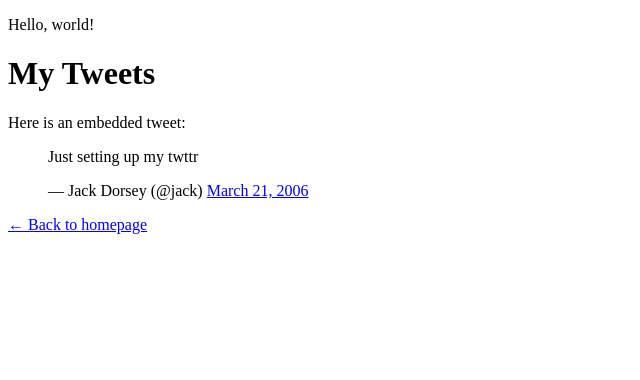
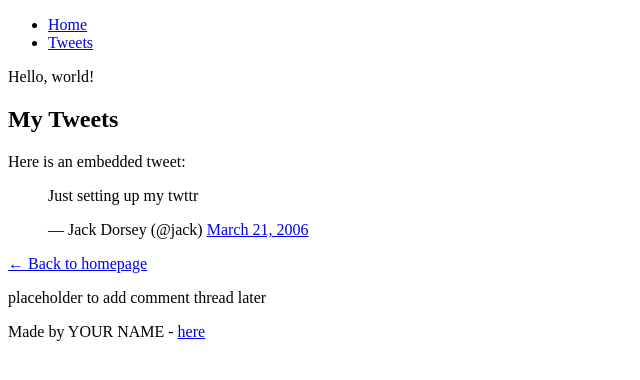
Before and after one commit to LadyYaa52/My_First_Portfolio, a plain HTML site: page html_basic/tweets.html in a window 1280 px wide. Shown: the whole page, without its empty margins (0-640 px from the left). Drawn offline with Linux system fonts and the light colour scheme.

Commit message:
Update tweets.html

```diff
--- a/html_basic/tweets.html
+++ b/html_basic/tweets.html
@@ -5,7 +5,15 @@
   <title>Base Index</title>
 </head>
 <body>
-  <p>Hello, world!</p>
+  <header>
+    <ul>
+      <li><a href="index.html">Home</a></li>
+      <li><a href="tweets.html">Tweets</a></li>
+    </ul>
+  </header>
+  <main>
+    <article>
+      <p>Hello, world!</p>
   <h1>My Tweets</h1>
 
   <p>Here is an embedded tweet:</p>
@@ -22,5 +30,11 @@
   <script async src="https://platform.twitter.com/widgets.js" charset="utf-8"></script>
 
   <p><a href="index.html">← Back to homepage</a></p>
+    </article>
+    <aside>
+      <p>placeholder to add comment thread later</p>
+    </aside>
+  </main>
+  <footer><p> <p>Made by YOUR NAME - <a href="https://example.com" target="_blank">here</a></p></p></footer>
 </body>
 </html>
```
